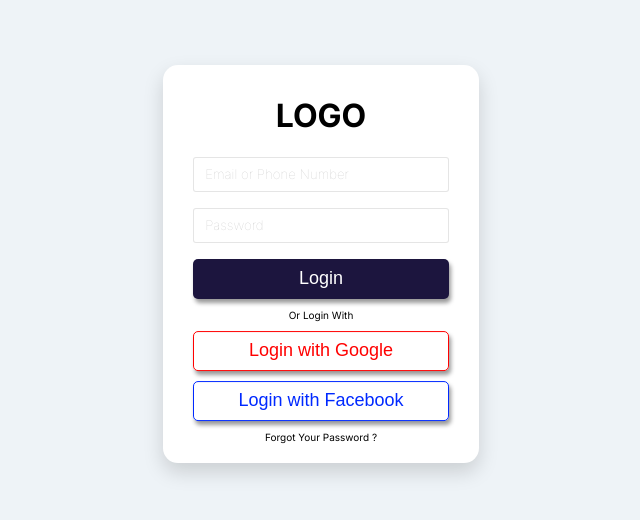
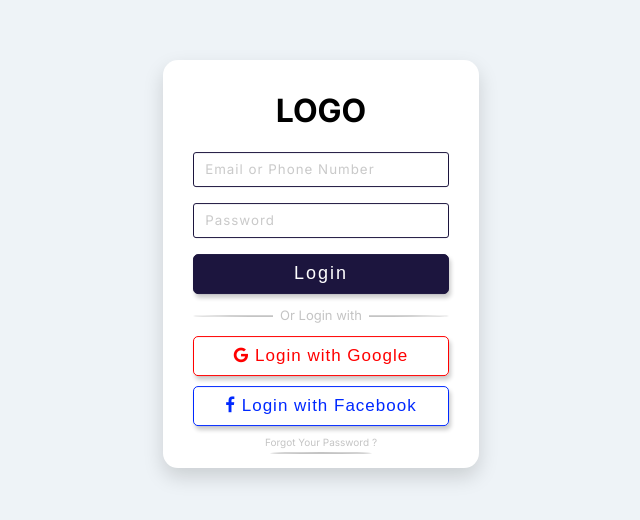
Before and after one commit to abinash0013/login-form-design, a plain HTML site: page index.html in a window 1280 px wide. Shown: the part 136-656 px from the top of the page, without its empty margins (319-959 px from the left). Drawn offline with Linux system fonts and the light colour scheme.

Commit message:
final touch

```diff
--- a/css/style.css
+++ b/css/style.css
@@ -2,7 +2,12 @@
 :root {
     --background-color: #eef3f7;
     --main-color: #1c153e;
-    --secondary-color: #c4c4c4;
+    --main-color-hover: #1c0872;
+    --grey-color: #c4c4c4;
+    --white-color: #ffffff;
+    --black-color: #000000;
+    --google-color: #ff0000;
+    --facebook-color: #0029ff;
 }
 html,
 body {
@@ -12,43 +17,24 @@ body {
     background-color: var(--background-color);
 }
 .body {
-    background-color: #ffffff;
+    background-color: var(--white-color);
     width: 20%;
     height: auto;
     padding: 10px 30px;
     text-align: center;
-    border-radius: 15px;
-    box-shadow: 0px 9px 20px rgb(0 0 0 / 15%);
     position: absolute;
     top: 50%;
     left: 50%;
     transform: translate(-50% -50%);
     -ms-transform: translate(-50%, -50%);
     -webkit-transform: translate(-50%, -50%);
-    /* display: flex;
-    flex-direction: column;
-    justify-content: center;
-    align-items: center; */
-}
-.btn {
-    background-color: var(--main-color);
-    color: #ffffff;
-    /* padding: 10px 0; */
-    height: 40px;
-    font-size: 18px;
-    width: 100%;
-    border: none;
-    border-radius: 5px;
-    box-shadow: 2px 4px 4px rgba(0, 0, 0, 0.4);
-    cursor: pointer;
-}
-.btn:hover {
-    opacity: 0.9;
+    border-radius: 15px;
+    box-shadow: 0px 9px 20px rgb(0 0 0 / 15%);
 }
 .form-control {
-    border: 1px solid rgba(0, 0, 0, 0.1);
+    border: 1px solid var(--main-color);
     border-radius: 3px;
-    color: #000;
+    color: var(--black-color);
     display: block;
     margin: 1rem auto;
     width: 100%;
@@ -56,40 +42,125 @@ body {
     padding: 0.7rem;
     box-sizing: border-box;
 }
+.btn {
+    background-color: var(--main-color);
+    color: var(--white-color);
+    height: 40px;
+    font-size: 18px;
+    letter-spacing: 2px;
+    width: 100%;
+    border: 1px solid var(--main-color);
+    box-shadow: 2px 4px 4px rgba(0, 0, 0, 0.2);
+    border-radius: 5px;
+    cursor: pointer;
+    transition: all 0.3s ease;
+}
+.btn:hover {
+    background-color: var(--main-color-hover);
+}
+.btn,
+.social-btn-google,
+.social-btn-facebook,
 .form-control:focus {
-    border-color: var(--main-color);
+    outline: none;
+    transition: all 0.3s ease;
+    box-shadow: 2px 4px 4px rgba(0, 0, 0, 0.2);
 }
 input::placeholder {
-    color: var(--secondary-color);
+    color: var(--grey-color);
     opacity: 0.9;
     font-family: "Inter", sans-serif;
-    font-weight: 100;
+    letter-spacing: 1px;
 }
-p {
-    font-size: 10px;
+.login-with p {
+    font-size: 13px;
+    position: relative;
+    color: var(--grey-color);
 }
-
+.login-with p::before {
+    content: "";
+    position: absolute;
+    bottom: 6px;
+    left: 50%;
+    width: 100%;
+    height: 2px;
+    z-index: -1;
+    border-radius: 100%;
+    background: var(--grey-color);
+    transform: translateX(-50%);
+}
+.login-with p::after {
+    content: "Or Login with";
+    background-color: var(--white-color);
+    z-index: 1;
+    padding: 1px 7px;
+}
 .social-btn-google {
     background-color: transparent;
-    border: 1px solid #ff0000;
-    color: #ff0000;
+    border: 1px solid var(--google-color);
+    color: var(--google-color);
     height: 40px;
-    font-size: 18px;
+    font-size: 17px;
+    letter-spacing: 1px;
     width: 100%;
     border-radius: 5px;
-    box-shadow: 2px 4px 4px rgba(0, 0, 0, 0.4);
+    box-shadow: 2px 4px 4px rgba(0, 0, 0, 0.2);
     cursor: pointer;
     margin-bottom: 5px;
+    transition: all 0.3s ease;
+}
+.social-btn-google:hover {
+    background-color: var(--google-color);
+    color: var(--white-color);
 }
 .social-btn-facebook {
     background-color: transparent;
-    color: #0029ff;
+    color: var(--facebook-color);
     height: 40px;
-    font-size: 18px;
+    font-size: 17px;
+    letter-spacing: 1px;
     width: 100%;
-    border: 1px solid #0029ff;
+    border: 1px solid var(--facebook-color);
     border-radius: 5px;
-    box-shadow: 2px 4px 4px rgba(0, 0, 0, 0.4);
+    box-shadow: 2px 4px 4px rgba(0, 0, 0, 0.2);
     cursor: pointer;
     margin-top: 5px;
+    transition: all 0.3s ease;
 }
+.social-btn-facebook:hover {
+    background-color: var(--facebook-color);
+    color: var(--white-color);
+}
+.forgot-password p {
+    font-size: 10px;
+    position: relative;
+    color: var(--grey-color);
+}
+.forgot-password p::after {
+    position: absolute;
+    content: "";
+    bottom: -6px;
+    left: 50%;
+    background: var(--grey-color);
+    padding: 1px;
+    width: 100px;
+    border-radius: 100%;
+    transform: translateX(-50%);
+}
+
+/* ::::::::::::::::::::::::::::::::: media query for tab and mobile start */
+@media (max-width: 950px) {
+    .body {
+        width: 30%;
+    }
+}
+@media (max-width: 650px) {
+    .body {
+        width: 50%;
+    }
+}
+@media (max-width: 380px) {
+    .body {
+        width: 70%;
+    }
+}
--- a/index.html
+++ b/index.html
@@ -6,6 +6,10 @@
         <meta name="viewport" content="width=device-width, initial-scale=1.0" />
         <title>Login form design</title>
         <link rel="stylesheet" href="./css/style.css" />
+        <link
+            rel="stylesheet"
+            href="https://cdnjs.cloudflare.com/ajax/libs/font-awesome/4.7.0/css/font-awesome.min.css"
+        />
     </head>
     <body>
         <div class="body">
@@ -28,18 +32,24 @@
                 <div>
                     <button class="btn">Login</button>
                 </div>
-                <p>Or Login With</p>
+                <div class="login-with">
+                    <p></p>
+                </div>
                 <div>
                     <button class="social-btn-google">
-                        <i class="fa fab Google"></i>Login with Google
+                        <i class="fa fa-google" aria-hidden="true"></i>
+                        Login with Google
                     </button>
                 </div>
                 <div>
                     <button class="social-btn-facebook">
-                        <i class="fa fab Facebook-f"></i>Login with Facebook
+                        <i class="fa fa-facebook-f"></i>
+                        Login with Facebook
                     </button>
                 </div>
-                <p class="password">Forgot Your Password ?</p>
+                <div class="forgot-password">
+                    <p class="password">Forgot Your Password ?</p>
+                </div>
             </form>
         </div>
     </body>
```
Also changed, not shown: js/script.js (deleted).
